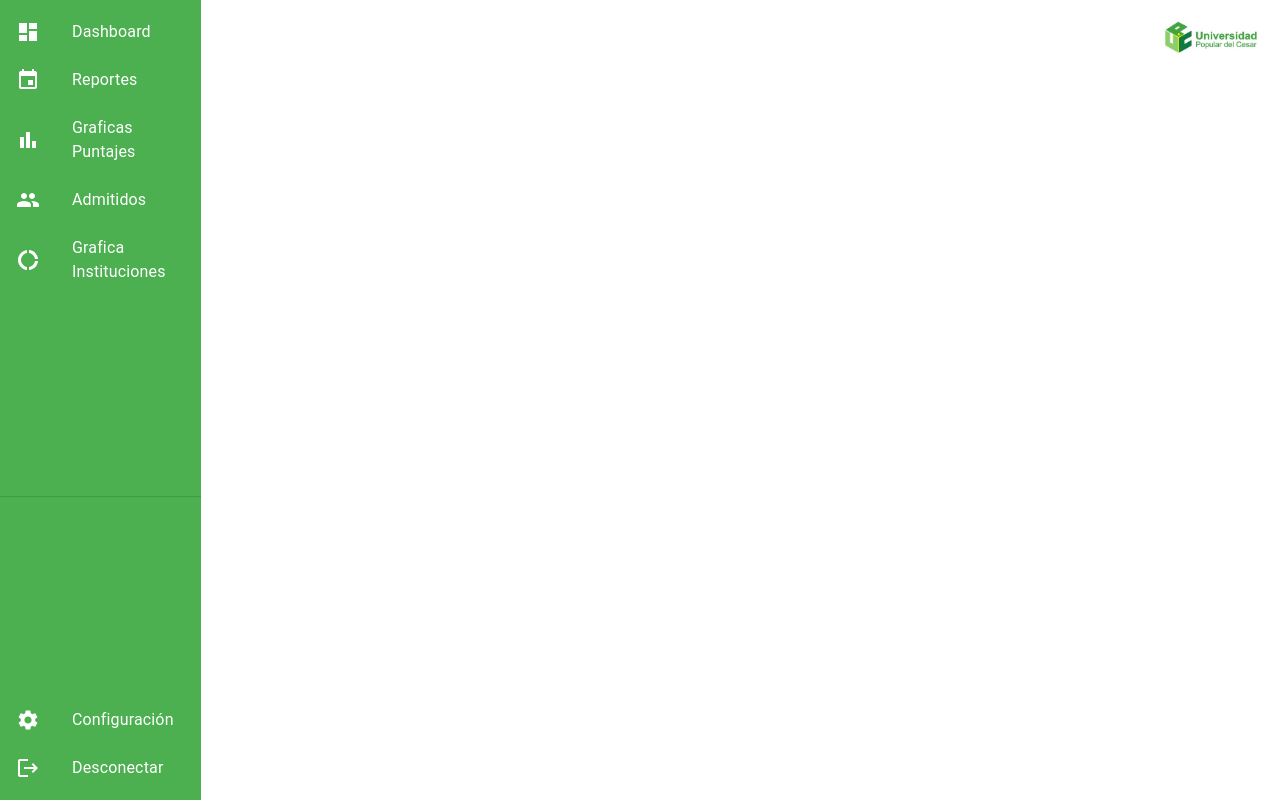
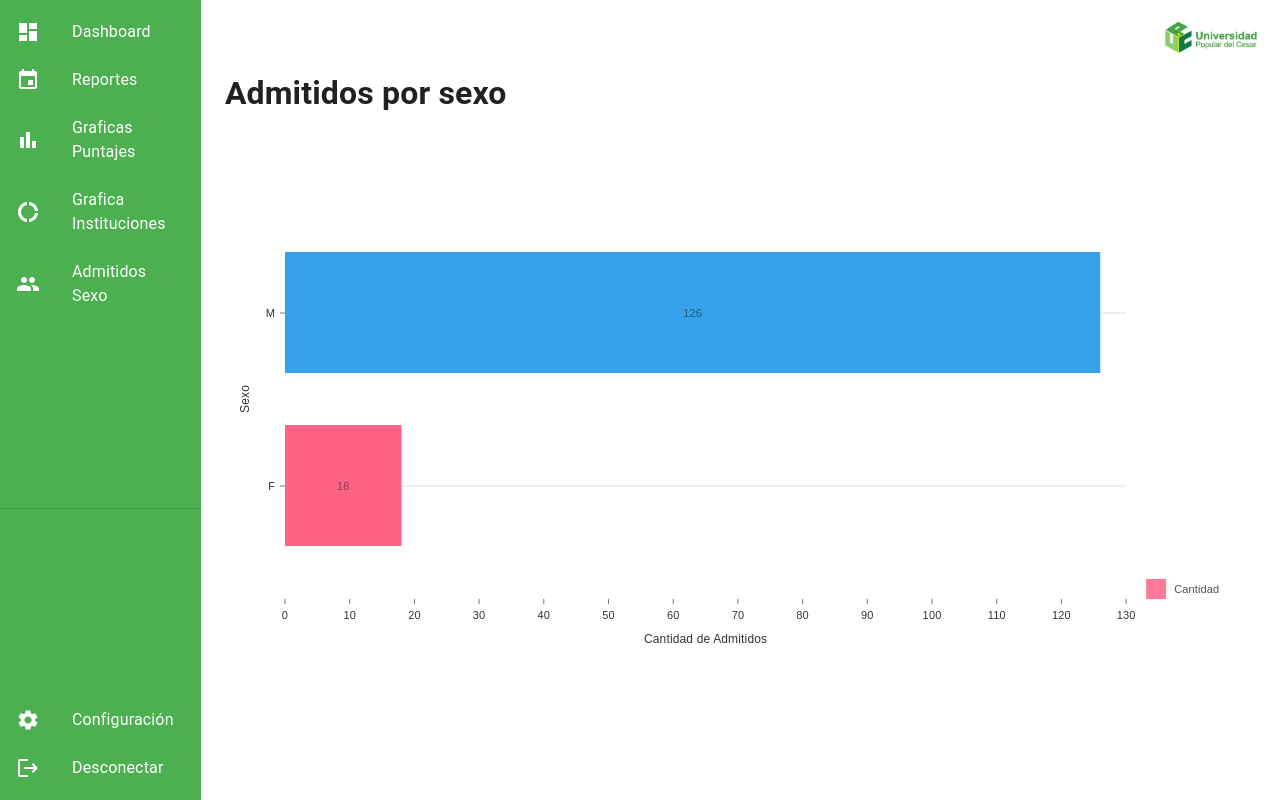
Before and after one commit to shadow-shield/Dashboard-Admin, a React (Vite) app: page /AdmitidosSexo in a window 1280 px wide. Built offline with nearby package versions, Linux system fonts and the light colour scheme.

Commit message:
Grafica de admitidos

```diff
--- a/src/App.jsx
+++ b/src/App.jsx
@@ -1,42 +1,58 @@
+// src/App.jsx
 
-import { BrowserRouter as Router, Route, Routes, Link } from 'react-router-dom';
-import { Box, List, ListItem, ListItemButton, ListItemIcon, ListItemText, Divider } from '@mui/material';
-import DashboardIcon from '@mui/icons-material/Dashboard';
-import EventIcon from '@mui/icons-material/Event';
-import GroupIcon from '@mui/icons-material/Group';
-import BarChartIcon from '@mui/icons-material/BarChart';
-import SettingsIcon from '@mui/icons-material/Settings';
-import LogoutIcon from '@mui/icons-material/Logout';
-import DonutLargeIcon from '@mui/icons-material/DonutLarge';
+import { BrowserRouter as Router, Route, Routes, Link } from "react-router-dom";
+import {
+  Box,
+  List,
+  ListItem,
+  ListItemButton,
+  ListItemIcon,
+  ListItemText,
+  Divider,
+} from "@mui/material";
+import DashboardIcon from "@mui/icons-material/Dashboard";
+import EventIcon from "@mui/icons-material/Event";
+import GroupIcon from "@mui/icons-material/Group";
+import BarChartIcon from "@mui/icons-material/BarChart";
+import SettingsIcon from "@mui/icons-material/Settings";
+import LogoutIcon from "@mui/icons-material/Logout";
+import DonutLargeIcon from "@mui/icons-material/DonutLarge";
 
-import logo from './assets/logo.jpg';
+import logo from "./assets/logo.jpg";
 
-// Importar los componentes de cada vista (que crearás más adelante)
-import GraficaPuntaje from './components/Grafica_Puntaje.jsx';
-import Dashboard from './pages/Dashboard.jsx';
-import Reportes from './pages/Reportes.jsx';
-import Admitidos from "./pages/Admitidos.jsx";
-import GraficaInst from './components/Grafica_Instituciones.jsx';
+// Importar los componentes de cada vista
+import GraficaPuntaje from "./components/Grafica_Puntaje.jsx";
+import Dashboard from "./pages/Dashboard.jsx";
+import Reportes from "./pages/Reportes.jsx";
+import GraficaInst from "./components/Grafica_Instituciones.jsx";
+import AdmitidosSexo from "./pages/AdmitidosSexo.jsx"; // Importar el nuevo componente AdmitidosSexo
 
 const App = () => {
   return (
     <Router>
-            <Box sx={{ display: 'flex', height: '100vh', width: '100vw', overflow: 'hidden' }}>
-
+      <Box
+        sx={{
+          display: "flex",
+          height: "100vh",
+          width: "100vw",
+          overflow: "hidden",
+        }}
+      >
+        {/* Sidebar */}
         <Box
           sx={{
             width: 240,
-                        backgroundColor: '#4caf50',
-                        color: 'white',
-                        display: 'flex',
-                        flexDirection: 'column',
-                        justifyContent: 'space-between',
+            backgroundColor: "#4caf50",
+            color: "white",
+            display: "flex",
+            flexDirection: "column",
+            justifyContent: "space-between",
           }}
         >
           <List>
             <ListItem disablePadding>
               <ListItemButton component={Link} to="/dashboard">
-                                <ListItemIcon sx={{ color: 'white' }}>
+                <ListItemIcon sx={{ color: "white" }}>
                   <DashboardIcon />
                 </ListItemIcon>
                 <ListItemText primary="Dashboard" />
@@ -44,7 +60,7 @@ const App = () => {
             </ListItem>
             <ListItem disablePadding>
               <ListItemButton component={Link} to="/Reportes">
-                                <ListItemIcon sx={{ color: 'white' }}>
+                <ListItemIcon sx={{ color: "white" }}>
                   <EventIcon />
                 </ListItemIcon>
                 <ListItemText primary="Reportes" />
@@ -52,26 +68,26 @@ const App = () => {
             </ListItem>
             <ListItem disablePadding>
               <ListItemButton component={Link} to="/Graficas">
-                                <ListItemIcon sx={{ color: 'white' }}>
+                <ListItemIcon sx={{ color: "white" }}>
                   <BarChartIcon />
                 </ListItemIcon>
                 <ListItemText primary="Graficas Puntajes" />
               </ListItemButton>
             </ListItem>
             <ListItem disablePadding>
-                            <ListItemButton component={Link} to="/admitidos">
-                                <ListItemIcon sx={{ color: 'white' }}>
-                                    <GroupIcon />
+              <ListItemButton component={Link} to="/GraficaInst">
+                <ListItemIcon sx={{ color: "white" }}>
+                  <DonutLargeIcon />
                 </ListItemIcon>
-                                <ListItemText primary="Admitidos" />
+                <ListItemText primary="Grafica Instituciones" />
               </ListItemButton>
             </ListItem>
             <ListItem disablePadding>
-                            <ListItemButton component={Link} to="/GraficaInst">
-                                <ListItemIcon sx={{ color: 'white' }}>
-                                    <DonutLargeIcon />
+              <ListItemButton component={Link} to="/AdmitidosSexo">
+                <ListItemIcon sx={{ color: "white" }}>
+                  <GroupIcon />
                 </ListItemIcon>
-                                <ListItemText primary="Grafica Instituciones" />
+                <ListItemText primary="Admitidos Sexo" />
               </ListItemButton>
             </ListItem>
           </List>
@@ -79,7 +95,7 @@ const App = () => {
           <List>
             <ListItem disablePadding>
               <ListItemButton component={Link} to="/configuracion">
-                                <ListItemIcon sx={{ color: 'white' }}>
+                <ListItemIcon sx={{ color: "white" }}>
                   <SettingsIcon />
                 </ListItemIcon>
                 <ListItemText primary="Configuración" />
@@ -87,7 +103,7 @@ const App = () => {
             </ListItem>
             <ListItem disablePadding>
               <ListItemButton component={Link} to="/desconectar">
-                                <ListItemIcon sx={{ color: 'white' }}>
+                <ListItemIcon sx={{ color: "white" }}>
                   <LogoutIcon />
                 </ListItemIcon>
                 <ListItemText primary="Desconectar" />
@@ -97,27 +113,30 @@ const App = () => {
         </Box>
 
         {/* Área de visualización */}
-                <Box sx={{
+        <Box
+          sx={{
             flexGrow: 1,
             p: 3,
             pt: 6,
-                    position: 'relative',
-                    display: 'flex',
-                    flexDirection: 'column',
-                    width: '100%',
-                    overflow: 'auto'
-                }}>
+            position: "relative",
+            display: "flex",
+            flexDirection: "column",
+            width: "100%",
+            overflow: "auto",
+          }}
+        >
           <img
             src={logo}
             alt="Logo de la Universidad"
-                        style={{ position: 'absolute', top: 20, right: 20, width: '100px' }}
+            style={{ position: "absolute", top: 20, right: 20, width: "100px" }}
           />
           <Routes>
             <Route path="/dashboard" element={<Dashboard />} />
             <Route path="/Reportes" element={<Reportes />} />
-                        <Route path="/admitidos" element={<Admitidos />} />
             <Route path="/Graficas" element={<GraficaPuntaje />} />
             <Route path="/GraficaInst" element={<GraficaInst />} />
+            <Route path="/AdmitidosSexo" element={<AdmitidosSexo />} />{" "}
+            {/* Nueva ruta para AdmitidosSexo */}
           </Routes>
         </Box>
       </Box>
--- /dev/null
+++ b/src/components/GraficaSexo.jsx
@@ -0,0 +1,88 @@
+import React, { useState, useEffect } from "react";
+import { ResponsiveBar } from "@nivo/bar";
+
+const datosAdmitidos = [
+  { sexo: "F", cantidad: 18 },
+  { sexo: "M", cantidad: 126 },
+];
+
+const GraficaSexo = () => {
+  const [chartData, setChartData] = useState([]);
+
+  useEffect(() => {
+    // Formatear los datos para el gráfico
+    setChartData(
+      datosAdmitidos.map((item) => ({
+        Sexo: item.sexo, // Eje Y
+        Cantidad: item.cantidad, // Eje X
+      }))
+    );
+  }, []);
+
+  return (
+    <div style={{ height: "500px" }}>
+      <ResponsiveBar
+        data={chartData}
+        keys={["Cantidad"]}
+        indexBy="Sexo"
+        layout="horizontal"
+        margin={{ top: 50, right: 130, bottom: 50, left: 60 }}
+        padding={0.3}
+        valueScale={{ type: "linear" }}
+        indexScale={{ type: "band", round: true }}
+        colors={(datum) => (datum.indexValue === "M" ? "#36a2eb" : "#ff6384")} // Colores personalizados para cada sexo
+        borderColor={{ from: "color", modifiers: [["darker", 1.6]] }}
+        axisTop={null}
+        axisRight={null}
+        axisBottom={{
+          tickSize: 5,
+          tickPadding: 5,
+          tickRotation: 0,
+          legend: "Cantidad de Admitidos",
+          legendPosition: "middle",
+          legendOffset: 40,
+        }}
+        axisLeft={{
+          tickSize: 5,
+          tickPadding: 5,
+          tickRotation: 0,
+          legend: "Sexo",
+          legendPosition: "middle",
+          legendOffset: -40,
+        }}
+        labelSkipWidth={12}
+        labelSkipHeight={12}
+        labelTextColor={{ from: "color", modifiers: [["darker", 1.6]] }}
+        legends={[
+          {
+            dataFrom: "keys",
+            anchor: "bottom-right",
+            direction: "column",
+            justify: false,
+            translateX: 120,
+            translateY: 0,
+            itemsSpacing: 2,
+            itemWidth: 100,
+            itemHeight: 20,
+            itemDirection: "left-to-right",
+            itemOpacity: 0.85,
+            symbolSize: 20,
+            effects: [
+              {
+                on: "hover",
+                style: {
+                  itemOpacity: 1,
+                },
+              },
+            ],
+          },
+        ]}
+        animate={true}
+        motionStiffness={90}
+        motionDamping={15}
+      />
+    </div>
+  );
+};
+
+export default GraficaSexo;
--- /dev/null
+++ b/src/pages/AdmitidosSexo.jsx
@@ -0,0 +1,19 @@
+import React from "react";
+import GraficaSexo from "../components/GraficaSexo";
+
+const AdmitidosSexo = () => {
+  return (
+    <div>
+      <h1>Admitidos por sexo</h1>
+
+      {/* Otras secciones del dashboard si existen */}
+
+      {/* Sección del gráfico de admitidos clasificados por sexo */}
+      <div style={{ marginTop: "2rem" }}>
+        <GraficaSexo />
+      </div>
+    </div>
+  );
+};
+
+export default AdmitidosSexo;
```
Lines whose indentation alone changed are shown as unchanged.
